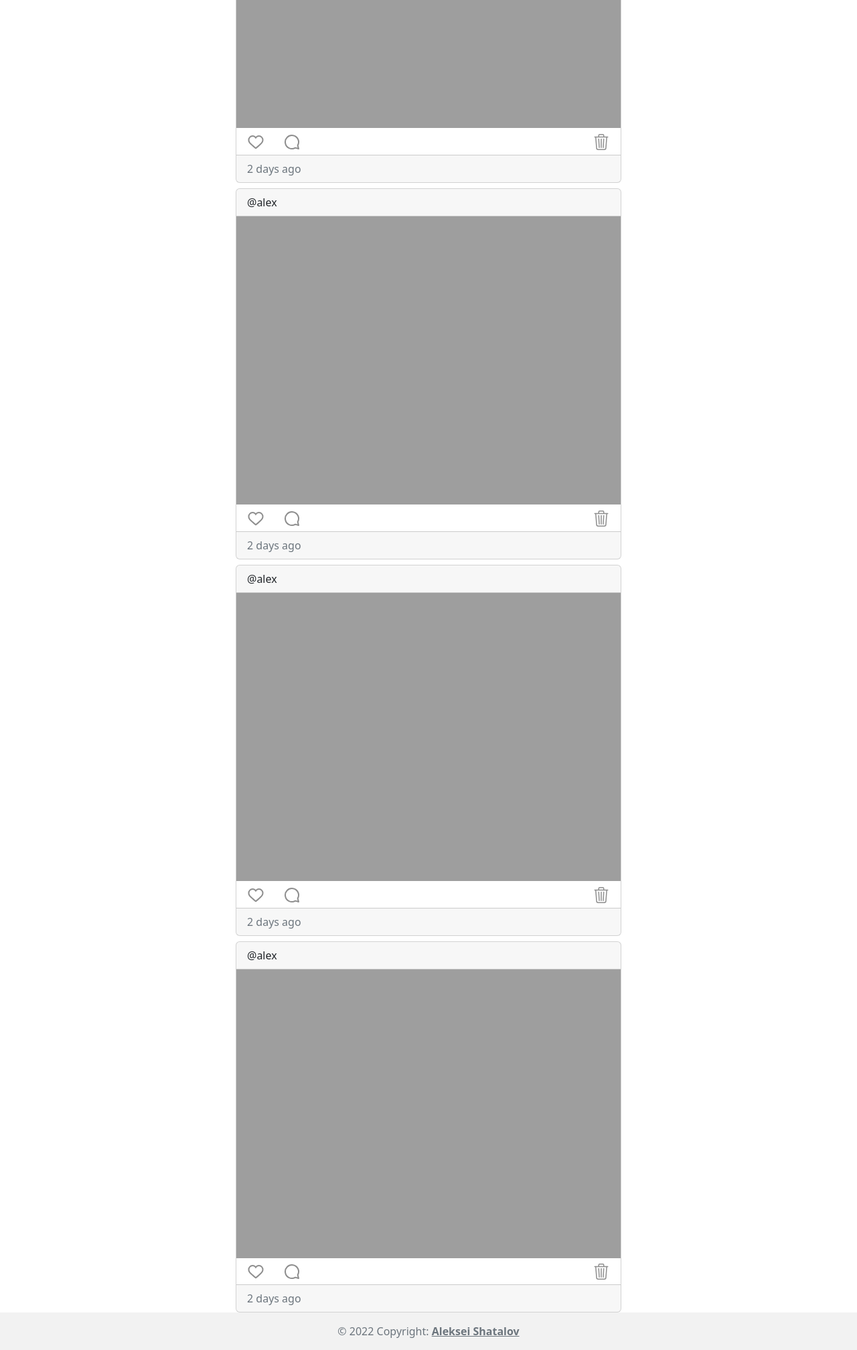
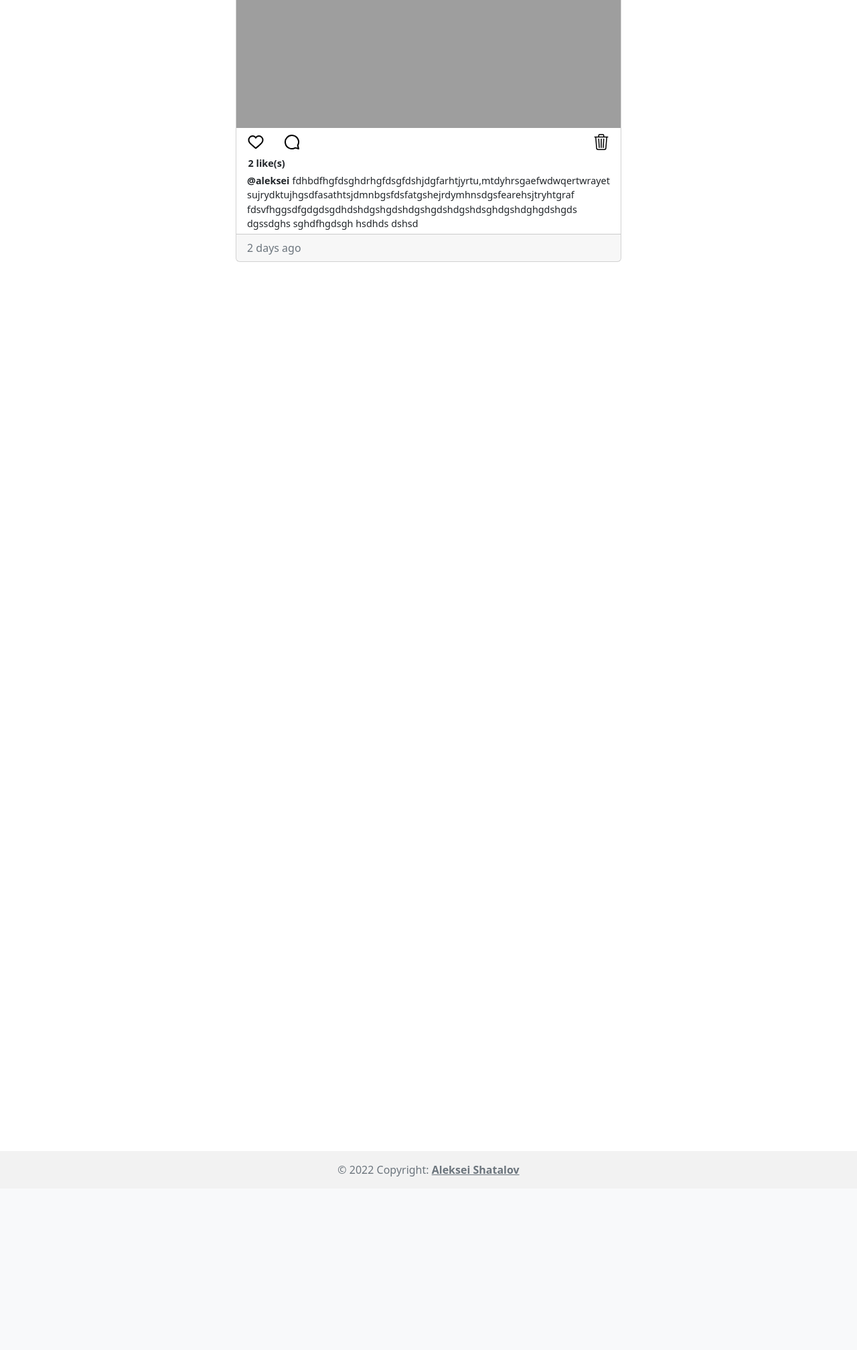
Before and after one commit to alex2011576/Camagru, a PHP site: page /index2.html in a window 1280 px wide. Shown: the part 370-2385 px from the top of the page at 67% size. After the commit the page ends 2126 px from the top, so only its background shows below. Run offline with PHP 8.4, Linux system fonts and the light colour scheme; some libraries are stand-ins or nearby versions; some web fonts are replaced.

Commit message:
added author comment

```diff
--- a/index2.html
+++ b/index2.html
@@ -75,80 +75,21 @@
           </div>
           <section class="card-body d-inline-flex justify-content-between py-0 px-1">
               <div class="">
-                <button href="#" class="btn pic-btn"><svg aria-label="Like" class="heart" color="#8e8e8e" fill="#8e8e8e" height="24" role="img" viewBox="0 0 24 24" width="24"><path d="M16.792 3.904A4.989 4.989 0 0121.5 9.122c0 3.072-2.652 4.959-5.197 7.222-2.512 2.243-3.865 3.469-4.303 3.752-.477-.309-2.143-1.823-4.303-3.752C5.141 14.072 2.5 12.167 2.5 9.122a4.989 4.989 0 014.708-5.218 4.21 4.21 0 013.675 1.941c.84 1.175.98 1.763 1.12 1.763s.278-.588 1.11-1.766a4.17 4.17 0 013.679-1.938m0-2a6.04 6.04 0 00-4.797 2.127 6.052 6.052 0 00-4.787-2.127A6.985 6.985 0 00.5 9.122c0 3.61 2.55 5.827 5.015 7.97.283.246.569.494.853.747l1.027.918a44.998 44.998 0 003.518 3.018 2 2 0 002.174 0 45.263 45.263 0 003.626-3.115l.922-.824c.293-.26.59-.519.885-.774 2.334-2.025 4.98-4.32 4.98-7.94a6.985 6.985 0 00-6.708-7.218z"></path></svg></button>
-                <button href="#" class="btn pic-btn"><svg aria-label="Comment" class="bubble" color="#8e8e8e" fill="#8e8e8e" height="24" role="img" viewBox="0 0 24 24" width="24"><path d="M20.656 17.008a9.993 9.993 0 10-3.59 3.615L22 22z" fill="none" stroke="currentColor" stroke-linejoin="round" stroke-width="2"></path></svg></button>
+                <button href="#" class="btn pic-btn"><svg aria-label="Like" class="heart" color="black" fill="black" height="24" role="img" viewBox="0 0 24 24" width="24"><path d="M16.792 3.904A4.989 4.989 0 0121.5 9.122c0 3.072-2.652 4.959-5.197 7.222-2.512 2.243-3.865 3.469-4.303 3.752-.477-.309-2.143-1.823-4.303-3.752C5.141 14.072 2.5 12.167 2.5 9.122a4.989 4.989 0 014.708-5.218 4.21 4.21 0 013.675 1.941c.84 1.175.98 1.763 1.12 1.763s.278-.588 1.11-1.766a4.17 4.17 0 013.679-1.938m0-2a6.04 6.04 0 00-4.797 2.127 6.052 6.052 0 00-4.787-2.127A6.985 6.985 0 00.5 9.122c0 3.61 2.55 5.827 5.015 7.97.283.246.569.494.853.747l1.027.918a44.998 44.998 0 003.518 3.018 2 2 0 002.174 0 45.263 45.263 0 003.626-3.115l.922-.824c.293-.26.59-.519.885-.774 2.334-2.025 4.98-4.32 4.98-7.94a6.985 6.985 0 00-6.708-7.218z"></path></svg></button>
+                <button href="#" class="btn pic-btn"><svg aria-label="Comment" class="bubble" color="black" fill="black" height="24" role="img" viewBox="0 0 24 24" width="24"><path d="M20.656 17.008a9.993 9.993 0 10-3.59 3.615L22 22z" fill="none" stroke="currentColor" stroke-linejoin="round" stroke-width="2"></path></svg></button>
               </div>
               <div>
-                <button href="#" class="btn pic-btn"><svg xmlns="http://www.w3.org/2000/svg" width="24" height="24" fill="currentColor" class="bi bi-trash3" viewBox="0 0 16 16" color="#8e8e8e">
+                <button href="#" class="btn pic-btn"><svg xmlns="http://www.w3.org/2000/svg" width="24" height="24" fill="currentColor" class="bi bi-trash3" viewBox="0 0 16 16" color="black">
 												<path d="M6.5 1h3a.5.5 0 0 1 .5.5v1H6v-1a.5.5 0 0 1 .5-.5ZM11 2.5v-1A1.5 1.5 0 0 0 9.5 0h-3A1.5 1.5 0 0 0 5 1.5v1H2.506a.58.58 0 0 0-.01 0H1.5a.5.5 0 0 0 0 1h.538l.853 10.66A2 2 0 0 0 4.885 16h6.23a2 2 0 0 0 1.994-1.84l.853-10.66h.538a.5.5 0 0 0 0-1h-.995a.59.59 0 0 0-.01 0H11Zm1.958 1-.846 10.58a1 1 0 0 1-.997.92h-6.23a1 1 0 0 1-.997-.92L3.042 3.5h9.916Zm-7.487 1a.5.5 0 0 1 .528.47l.5 8.5a.5.5 0 0 1-.998.06L5 5.03a.5.5 0 0 1 .47-.53Zm5.058 0a.5.5 0 0 1 .47.53l-.5 8.5a.5.5 0 1 1-.998-.06l.5-8.5a.5.5 0 0 1 .528-.47ZM8 4.5a.5.5 0 0 1 .5.5v8.5a.5.5 0 0 1-1 0V5a.5.5 0 0 1 .5-.5Z"></path>
 											</svg></button>
               </div>
           </section>
-          <div class="card-footer text-muted">
-            2 days ago
-          </div>
-        </article>
-        <article class="card mt-2">
-          <div class="card-header" >
-            @alex
-          </div>
-          <div class="card-body p-0">
-            <img src="http://localhost:8080/camagru/ilona/uploads/img_62d6ca64e688e.jpg" class="card-img-top rounded-0 picture" alt="...">
-          </div>
-          <section class="card-body d-inline-flex justify-content-between py-0 px-1">
-              <div class="">
-                <button href="#" class="btn pic-btn"><svg aria-label="Like" class="heart" color="#8e8e8e" fill="#8e8e8e" height="24" role="img" viewBox="0 0 24 24" width="24"><path d="M16.792 3.904A4.989 4.989 0 0121.5 9.122c0 3.072-2.652 4.959-5.197 7.222-2.512 2.243-3.865 3.469-4.303 3.752-.477-.309-2.143-1.823-4.303-3.752C5.141 14.072 2.5 12.167 2.5 9.122a4.989 4.989 0 014.708-5.218 4.21 4.21 0 013.675 1.941c.84 1.175.98 1.763 1.12 1.763s.278-.588 1.11-1.766a4.17 4.17 0 013.679-1.938m0-2a6.04 6.04 0 00-4.797 2.127 6.052 6.052 0 00-4.787-2.127A6.985 6.985 0 00.5 9.122c0 3.61 2.55 5.827 5.015 7.97.283.246.569.494.853.747l1.027.918a44.998 44.998 0 003.518 3.018 2 2 0 002.174 0 45.263 45.263 0 003.626-3.115l.922-.824c.293-.26.59-.519.885-.774 2.334-2.025 4.98-4.32 4.98-7.94a6.985 6.985 0 00-6.708-7.218z"></path></svg></button>
-                <button href="#" class="btn pic-btn"><svg aria-label="Comment" class="bubble" color="#8e8e8e" fill="#8e8e8e" height="24" role="img" viewBox="0 0 24 24" width="24"><path d="M20.656 17.008a9.993 9.993 0 10-3.59 3.615L22 22z" fill="none" stroke="currentColor" stroke-linejoin="round" stroke-width="2"></path></svg></button>
-              </div>
-              <div>
-                <button href="#" class="btn pic-btn"><svg xmlns="http://www.w3.org/2000/svg" width="24" height="24" fill="currentColor" class="bi bi-trash3" viewBox="0 0 16 16" color="#8e8e8e">
-												<path d="M6.5 1h3a.5.5 0 0 1 .5.5v1H6v-1a.5.5 0 0 1 .5-.5ZM11 2.5v-1A1.5 1.5 0 0 0 9.5 0h-3A1.5 1.5 0 0 0 5 1.5v1H2.506a.58.58 0 0 0-.01 0H1.5a.5.5 0 0 0 0 1h.538l.853 10.66A2 2 0 0 0 4.885 16h6.23a2 2 0 0 0 1.994-1.84l.853-10.66h.538a.5.5 0 0 0 0-1h-.995a.59.59 0 0 0-.01 0H11Zm1.958 1-.846 10.58a1 1 0 0 1-.997.92h-6.23a1 1 0 0 1-.997-.92L3.042 3.5h9.916Zm-7.487 1a.5.5 0 0 1 .528.47l.5 8.5a.5.5 0 0 1-.998.06L5 5.03a.5.5 0 0 1 .47-.53Zm5.058 0a.5.5 0 0 1 .47.53l-.5 8.5a.5.5 0 1 1-.998-.06l.5-8.5a.5.5 0 0 1 .528-.47ZM8 4.5a.5.5 0 0 1 .5.5v8.5a.5.5 0 0 1-1 0V5a.5.5 0 0 1 .5-.5Z"></path>
-											</svg></button>
-              </div>
+          <section  class="card-body sec-likes p-0 pb-1 ps-3">
+            <span class="text-start likes fw-bold m-0">2 like(s)</span>
           </section>
-          <div class="card-footer text-muted">
-            2 days ago
-          </div>
-        </article>
-        <article class="card mt-2">
-          <div class="card-header" >
-            @alex
-          </div>
-          <div class="card-body p-0">
-            <img src="http://localhost:8080/camagru/ilona/uploads/img_62d6ca64e688e.jpg" class="card-img-top rounded-0 picture" alt="...">
-          </div>
-          <section class="card-body d-inline-flex justify-content-between py-0 px-1">
-              <div class="">
-                <button href="#" class="btn pic-btn"><svg aria-label="Like" class="heart" color="#8e8e8e" fill="#8e8e8e" height="24" role="img" viewBox="0 0 24 24" width="24"><path d="M16.792 3.904A4.989 4.989 0 0121.5 9.122c0 3.072-2.652 4.959-5.197 7.222-2.512 2.243-3.865 3.469-4.303 3.752-.477-.309-2.143-1.823-4.303-3.752C5.141 14.072 2.5 12.167 2.5 9.122a4.989 4.989 0 014.708-5.218 4.21 4.21 0 013.675 1.941c.84 1.175.98 1.763 1.12 1.763s.278-.588 1.11-1.766a4.17 4.17 0 013.679-1.938m0-2a6.04 6.04 0 00-4.797 2.127 6.052 6.052 0 00-4.787-2.127A6.985 6.985 0 00.5 9.122c0 3.61 2.55 5.827 5.015 7.97.283.246.569.494.853.747l1.027.918a44.998 44.998 0 003.518 3.018 2 2 0 002.174 0 45.263 45.263 0 003.626-3.115l.922-.824c.293-.26.59-.519.885-.774 2.334-2.025 4.98-4.32 4.98-7.94a6.985 6.985 0 00-6.708-7.218z"></path></svg></button>
-                <button href="#" class="btn pic-btn"><svg aria-label="Comment" class="bubble" color="#8e8e8e" fill="#8e8e8e" height="24" role="img" viewBox="0 0 24 24" width="24"><path d="M20.656 17.008a9.993 9.993 0 10-3.59 3.615L22 22z" fill="none" stroke="currentColor" stroke-linejoin="round" stroke-width="2"></path></svg></button>
-              </div>
-              <div>
-                <button href="#" class="btn pic-btn"><svg xmlns="http://www.w3.org/2000/svg" width="24" height="24" fill="currentColor" class="bi bi-trash3" viewBox="0 0 16 16" color="#8e8e8e">
-												<path d="M6.5 1h3a.5.5 0 0 1 .5.5v1H6v-1a.5.5 0 0 1 .5-.5ZM11 2.5v-1A1.5 1.5 0 0 0 9.5 0h-3A1.5 1.5 0 0 0 5 1.5v1H2.506a.58.58 0 0 0-.01 0H1.5a.5.5 0 0 0 0 1h.538l.853 10.66A2 2 0 0 0 4.885 16h6.23a2 2 0 0 0 1.994-1.84l.853-10.66h.538a.5.5 0 0 0 0-1h-.995a.59.59 0 0 0-.01 0H11Zm1.958 1-.846 10.58a1 1 0 0 1-.997.92h-6.23a1 1 0 0 1-.997-.92L3.042 3.5h9.916Zm-7.487 1a.5.5 0 0 1 .528.47l.5 8.5a.5.5 0 0 1-.998.06L5 5.03a.5.5 0 0 1 .47-.53Zm5.058 0a.5.5 0 0 1 .47.53l-.5 8.5a.5.5 0 1 1-.998-.06l.5-8.5a.5.5 0 0 1 .528-.47ZM8 4.5a.5.5 0 0 1 .5.5v8.5a.5.5 0 0 1-1 0V5a.5.5 0 0 1 .5-.5Z"></path>
-											</svg></button>
-              </div>
-          </section>
-          <div class="card-footer text-muted">
-            2 days ago
-          </div>
-        </article>
-        <article class="card mt-2">
-          <div class="card-header" >
-            @alex
-          </div>
-          <div class="card-body p-0">
-            <img src="http://localhost:8080/camagru/ilona/uploads/img_62d6ca64e688e.jpg" class="card-img-top rounded-0 picture" alt="...">
-          </div>
-          <section class="card-body d-inline-flex justify-content-between py-0 px-1">
-              <div class="">
-                <button href="#" class="btn pic-btn"><svg aria-label="Like" class="heart" color="#8e8e8e" fill="#8e8e8e" height="24" role="img" viewBox="0 0 24 24" width="24"><path d="M16.792 3.904A4.989 4.989 0 0121.5 9.122c0 3.072-2.652 4.959-5.197 7.222-2.512 2.243-3.865 3.469-4.303 3.752-.477-.309-2.143-1.823-4.303-3.752C5.141 14.072 2.5 12.167 2.5 9.122a4.989 4.989 0 014.708-5.218 4.21 4.21 0 013.675 1.941c.84 1.175.98 1.763 1.12 1.763s.278-.588 1.11-1.766a4.17 4.17 0 013.679-1.938m0-2a6.04 6.04 0 00-4.797 2.127 6.052 6.052 0 00-4.787-2.127A6.985 6.985 0 00.5 9.122c0 3.61 2.55 5.827 5.015 7.97.283.246.569.494.853.747l1.027.918a44.998 44.998 0 003.518 3.018 2 2 0 002.174 0 45.263 45.263 0 003.626-3.115l.922-.824c.293-.26.59-.519.885-.774 2.334-2.025 4.98-4.32 4.98-7.94a6.985 6.985 0 00-6.708-7.218z"></path></svg></button>
-                <button href="#" class="btn pic-btn"><svg aria-label="Comment" class="bubble" color="#8e8e8e" fill="#8e8e8e" height="24" role="img" viewBox="0 0 24 24" width="24"><path d="M20.656 17.008a9.993 9.993 0 10-3.59 3.615L22 22z" fill="none" stroke="currentColor" stroke-linejoin="round" stroke-width="2"></path></svg></button>
-              </div>
-              <div>
-                <button href="#" class="btn pic-btn"><svg xmlns="http://www.w3.org/2000/svg" width="24" height="24" fill="currentColor" class="bi bi-trash3" viewBox="0 0 16 16" color="#8e8e8e">
-												<path d="M6.5 1h3a.5.5 0 0 1 .5.5v1H6v-1a.5.5 0 0 1 .5-.5ZM11 2.5v-1A1.5 1.5 0 0 0 9.5 0h-3A1.5 1.5 0 0 0 5 1.5v1H2.506a.58.58 0 0 0-.01 0H1.5a.5.5 0 0 0 0 1h.538l.853 10.66A2 2 0 0 0 4.885 16h6.23a2 2 0 0 0 1.994-1.84l.853-10.66h.538a.5.5 0 0 0 0-1h-.995a.59.59 0 0 0-.01 0H11Zm1.958 1-.846 10.58a1 1 0 0 1-.997.92h-6.23a1 1 0 0 1-.997-.92L3.042 3.5h9.916Zm-7.487 1a.5.5 0 0 1 .528.47l.5 8.5a.5.5 0 0 1-.998.06L5 5.03a.5.5 0 0 1 .47-.53Zm5.058 0a.5.5 0 0 1 .47.53l-.5 8.5a.5.5 0 1 1-.998-.06l.5-8.5a.5.5 0 0 1 .528-.47ZM8 4.5a.5.5 0 0 1 .5.5v8.5a.5.5 0 0 1-1 0V5a.5.5 0 0 1 .5-.5Z"></path>
-											</svg></button>
-              </div>
+          <section  class="card-body sec-comments p-0 pb-1 px-3">
+            <span class="text-start comment-a float-start fw-bold m-0 pe-1">@aleksei</span>
+            <span class="">fdhbdfhgfdsghdrhgfdsgfdshjdgfarhtjyrtu,mtdyhrsgaefwdwqertwrayetsujrydktujhgsdfasathtsjdmnbgsfdsfatgshejrdymhnsdgsfearehsjtryhtgraf fdsvfhggsdfgdgdsgdhdshdgshgdshdgshgdshdgshdsghdgshdghgdshgds dgssdghs sghdfhgdsgh hsdhds dshsd</span>
           </section>
           <div class="card-footer text-muted">
             2 days ago
--- a/static/style1.css
+++ b/static/style1.css
@@ -27,6 +27,21 @@ h1{
 .pic-btn:hover, .pic-btn:focus, .pic-btn:active, .pic-btn.active, .open>.dropdown-toggle.pic-btn {
     border-color: transparent;
 }
+
+.sec-likes{
+    padding-left: 1.1rem!important;
+}
+
+.likes{
+   font-size: 0.9rem!important;
+}
+
+.sec-comments{
+    font-size: 0.9rem!important;
+}
+.comment-a{
+    font-size: 0.9rem!important;
+}
 /* .nav-item {
         padding-right: 0;
         padding-right: 0.4rem !important;
```
